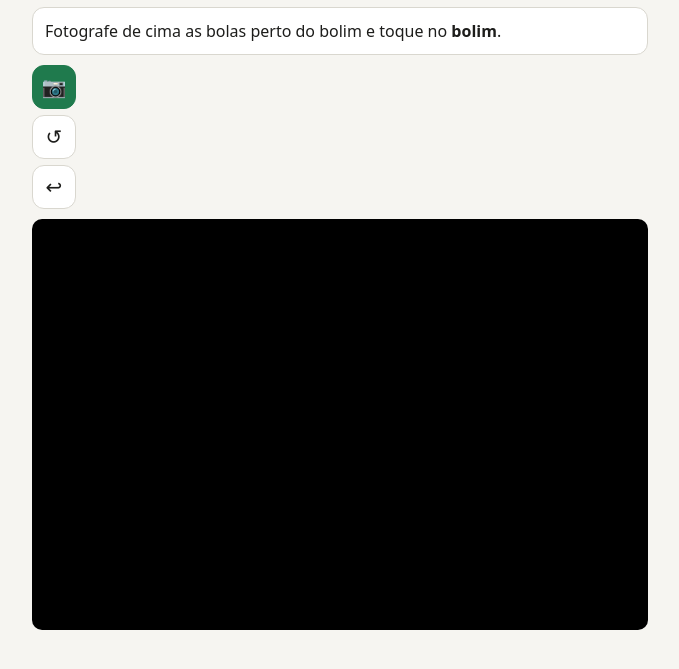
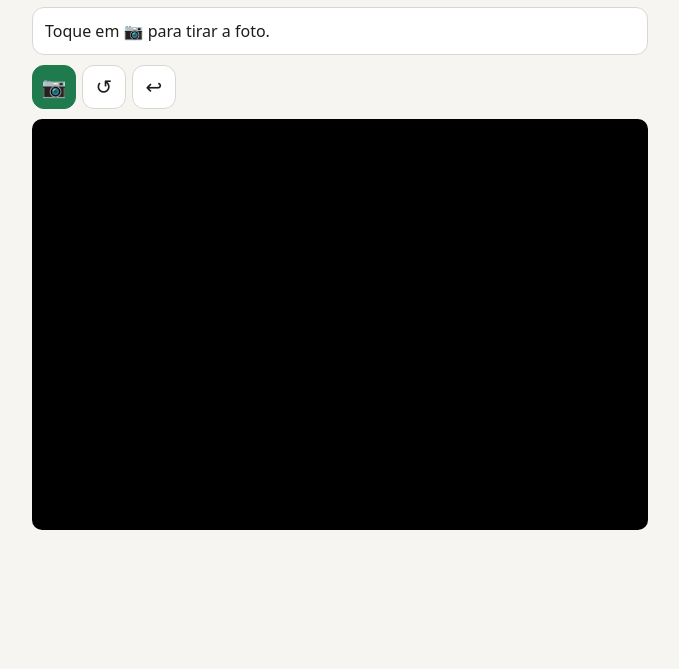
Before and after one commit to vctdini/bocha-web, a plain HTML site: page index.html in a window 1280 px wide. Shown: the part 47-716 px from the top of the page, without its empty margins (300-979 px from the left). Drawn offline with Linux system fonts and the light colour scheme.

Commit message:
alteração de botões e passo a passo intuitivo

```diff
--- a/index.html
+++ b/index.html
@@ -40,11 +40,11 @@ body.full #wrap{position:fixed;top:0;left:0;right:0;bottom:0;z-index:50;margin:0
 body.full #cv{border-radius:0}
 body.full #lupa{top:calc(env(safe-area-inset-top,0px) + 92px)}
 body.full #fl{bottom:calc(env(safe-area-inset-bottom,0px) + 190px)}
-body.full #msgc{position:fixed;top:env(safe-area-inset-top,0px);left:8px;right:8px;z-index:60;margin:8px 0 0;padding:8px 12px;font-size:14px;background:rgba(0,0,0,.72);color:#fff;border-color:transparent}
-#bar{display:flex;flex-direction:column;gap:6px;width:44px;margin-bottom:10px}
+body.full #msgc{position:fixed;top:calc(env(safe-area-inset-top,0px) + 8px);left:50%;transform:translateX(-50%);width:max-content;max-width:92vw;z-index:60;margin:0;padding:8px 16px;font-size:16px;text-align:center;background:rgba(0,0,0,.6);color:#fff;border-color:transparent;pointer-events:none}
+#bar{display:flex;flex-direction:row;gap:6px;margin-bottom:10px}
 #bar>*{flex:none;width:44px;height:44px;padding:0;font-size:20px;display:flex;align-items:center;justify-content:center;border-radius:12px}
 body.full #bar{position:fixed;left:8px;bottom:calc(env(safe-area-inset-bottom,0px) + 8px);z-index:60;margin:0}
-body.full #adjBox{position:fixed;left:60px;right:8px;bottom:calc(env(safe-area-inset-bottom,0px) + 84px);z-index:60;margin:0;max-height:40vh;overflow:auto}
+body.full #adjBox{position:fixed;left:8px;right:8px;bottom:calc(env(safe-area-inset-bottom,0px) + 64px);z-index:60;margin:0;max-height:40vh;overflow:auto}
 body.full #resBox{position:fixed;top:calc(env(safe-area-inset-top,0px) + 8px);left:50%;transform:translateX(-50%);z-index:60;margin:0;width:max-content;max-width:92vw;padding:8px 14px;font-size:15px;background:rgba(0,0,0,.55);color:#fff;border-color:transparent;pointer-events:none}
 body.full #resBox div{padding:2px 0;border:0}
 body.full #resBox .win{color:#6ee7a8}
@@ -100,11 +100,11 @@ function setMode(m,keep){
   mode=m;cur=null;if(!keep)objs=[];
   $('resBox').classList.add('hide');$('adjBox').classList.add('hide');
   const M={
-    m0:'Fotografe de cima as bolas perto do bolim e toque no <b>bolim</b>.',
-    m1:'Toque na <b>primeira bola</b> a medir.',
-    m2:'Toque na <b>segunda bola</b> a medir. As duas bolas precisam ter o <b>mesmo diâmetro</b>.',
+    m0:'Clique no centro do bolim.',
+    m1:'Clique no centro da bola número 1.',
+    m2:'Clique no centro da bola número 2.',
     fim:'Pronto! Toque em Refazer para uma nova medição.'};
-  $('msg').innerHTML=M[m];
+  $('msg').innerHTML=(!base&&m==='m0')?'Toque em 📷 para tirar a foto.':M[m];
   $('msgc').classList.toggle('hide',m==='fim');   // no resultado, a barra de instrução some para não cobrir a foto
   redraw();lupa();
 }
@@ -302,8 +302,6 @@ function tapAt(x,y){
   const col=ref&&dist(ref,pc)<tol*1.5?ref:pc;
   cur=segment(x,y,col,tol)||{cx:x,cy:y,d:Math.round(mode==='m2'?objs[1].d:W/6),col:pc};
   $('adjBox').classList.remove('hide');
-  const nome={m0:'do bolim',m1:'da bola 1',m2:'da bola 2'}[mode];
-  $('msg').innerHTML=`Arraste o círculo até o <b>centro</b> ${nome}. Use <b>dois dedos</b> (ou a roda do mouse) para aumentar ou diminuir e toque em <b>✔</b> para confirmar.`;
   atualizar();
 }
 
```
